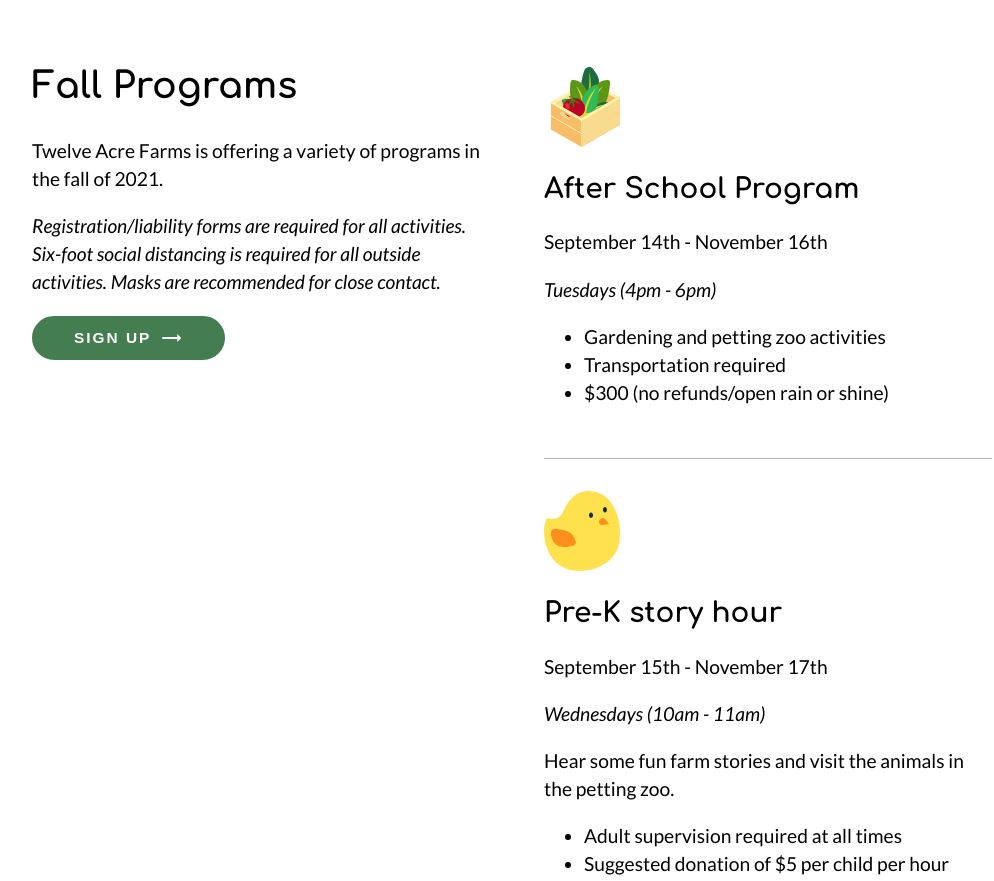
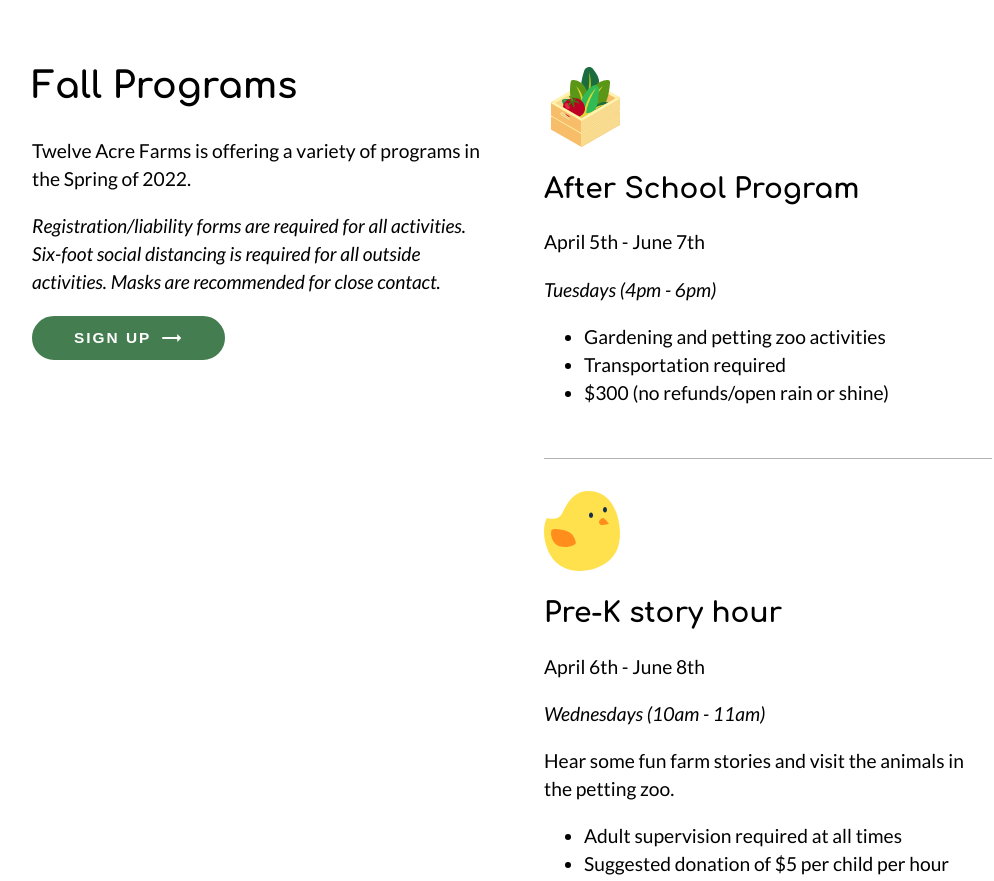
Before and after one commit to an-ik/Twelve-Acre-Farm, a website: page views/index.html in a window 1280 px wide. Shown: the part 688-1569 px from the top of the page, without its empty margins (128-1122 px from the left). Drawn offline with Linux system fonts and the light colour scheme; a web font is replaced by a local one.

Commit message:
Spring updates 1

```diff
--- a/views/index.html
+++ b/views/index.html
@@ -79,7 +79,7 @@
                      <div id="programs" class="program-container">
                             <div class="program-info-container">
                                    <h1>Fall Programs</h1>
-                                   <p class="body-1">Twelve Acre Farms is offering a variety of programs in the fall of 2021.</p>
+                                   <p class="body-1">Twelve Acre Farms is offering a variety of programs in the Spring of 2022.</p>
                                    <p class="caption">Registration/liability forms are required for all activities.
                                           Six-foot social distancing is required for all outside activities. Masks are
                                           recommended for close contact.</p>
@@ -90,7 +90,7 @@
                                    <div class="program-details-container">
                                           <img src="/images/icon-program-after-school.svg">
                                           <h2>After School Program</h2>
-                                          <p class="body-1">September 14th - November 16th</p>
+                                          <p class="body-1">April 5th - June 7th</p>
                                           <p class="caption">Tuesdays (4pm - 6pm)</p>
                                           <ul class="body-1">
                                                  <li>Gardening and petting zoo activities</li>
@@ -101,7 +101,7 @@
                                    <div class="program-details-container">
                                           <img src="/images/icon-program-story-time.svg">
                                           <h2>Pre-K story hour</h2>
-                                          <p class="body-1">September 15th - November 17th</p>
+                                          <p class="body-1">April 6th - June 8th</p>
                                           <p class="caption">Wednesdays (10am - 11am)</p>
                                           <p class="body-1">Hear some fun farm stories and visit the animals in the
                                                  petting zoo.</p>
```
Also changed, not shown: 2 other files.
